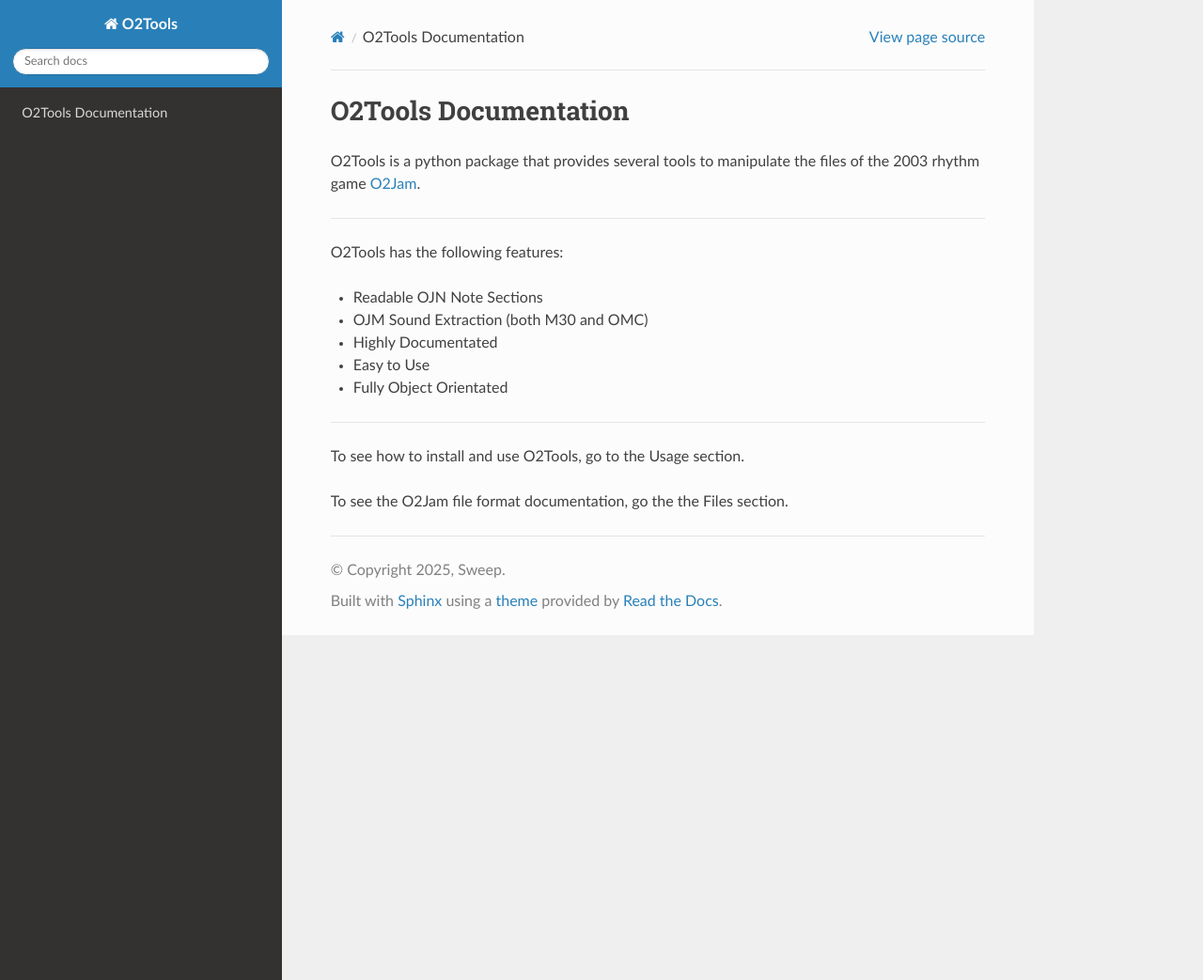
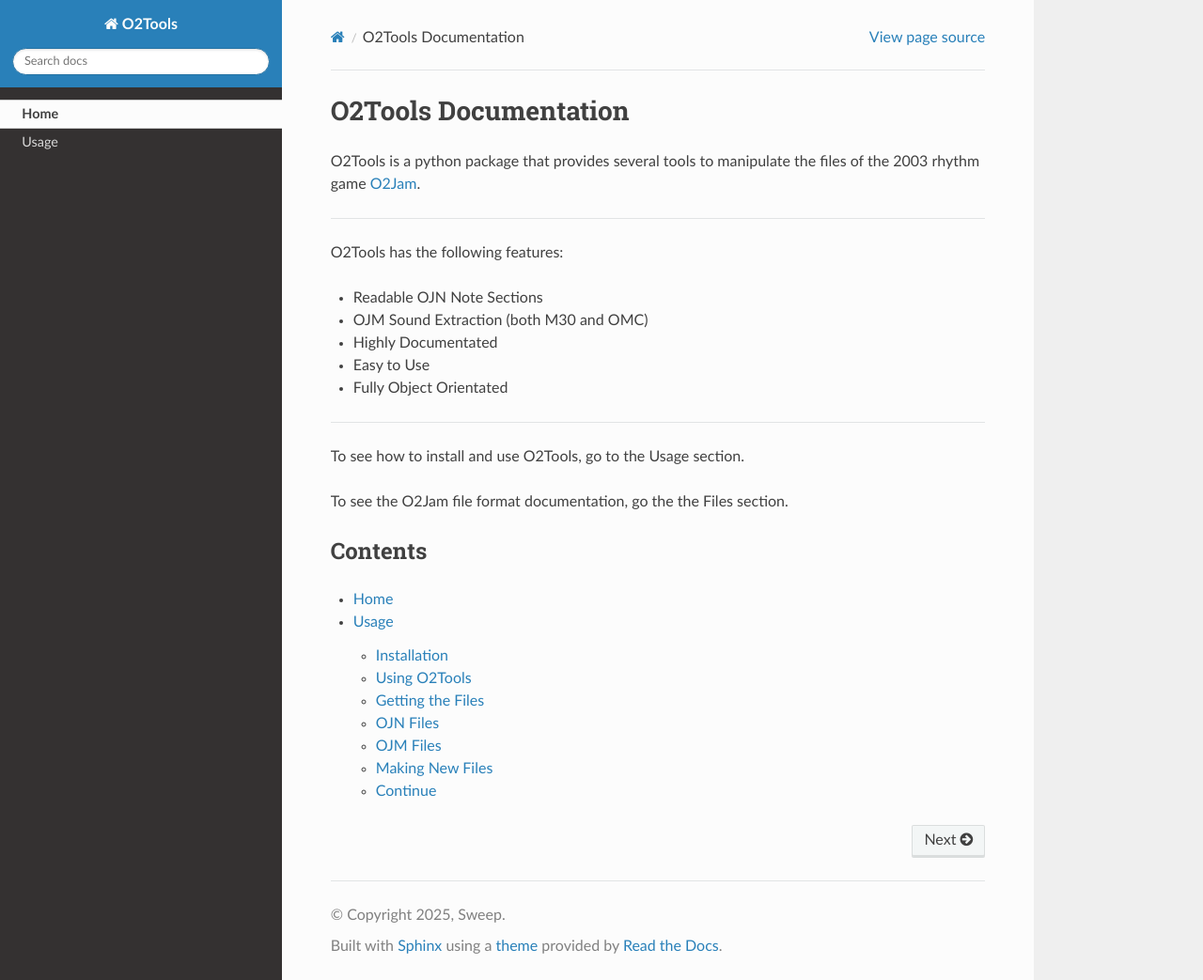
Before and after one commit to SweepSweep2/o2tools-docs, a Sphinx documentation site: the page built from docs/source/index.rst, in a window 1280 px wide and 1043 px high. Shown: the whole window at 94% size. Built offline with Sphinx 7.4.7 and the Read the Docs theme 3.1.0, drawn with Linux system fonts in a browser that asks for light colours.

Commit message:
Update index.rst

```diff
--- a/docs/source/index.rst
+++ b/docs/source/index.rst
@@ -19,3 +19,11 @@
 To see how to install and use O2Tools, go to the Usage section.
 
 To see the O2Jam file format documentation, go the the Files section.
+
+Contents
+--------
+
+.. toctree::
+
+   Home <self>
+   usage
```
